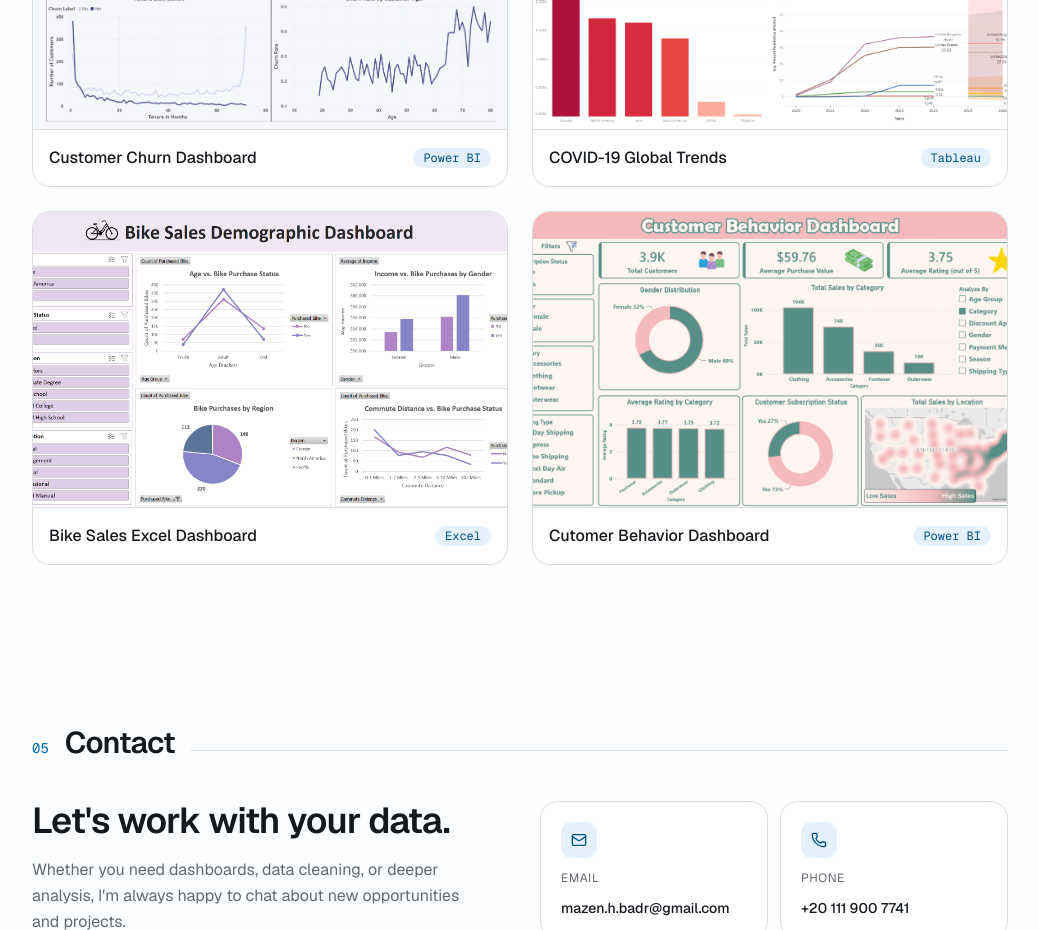
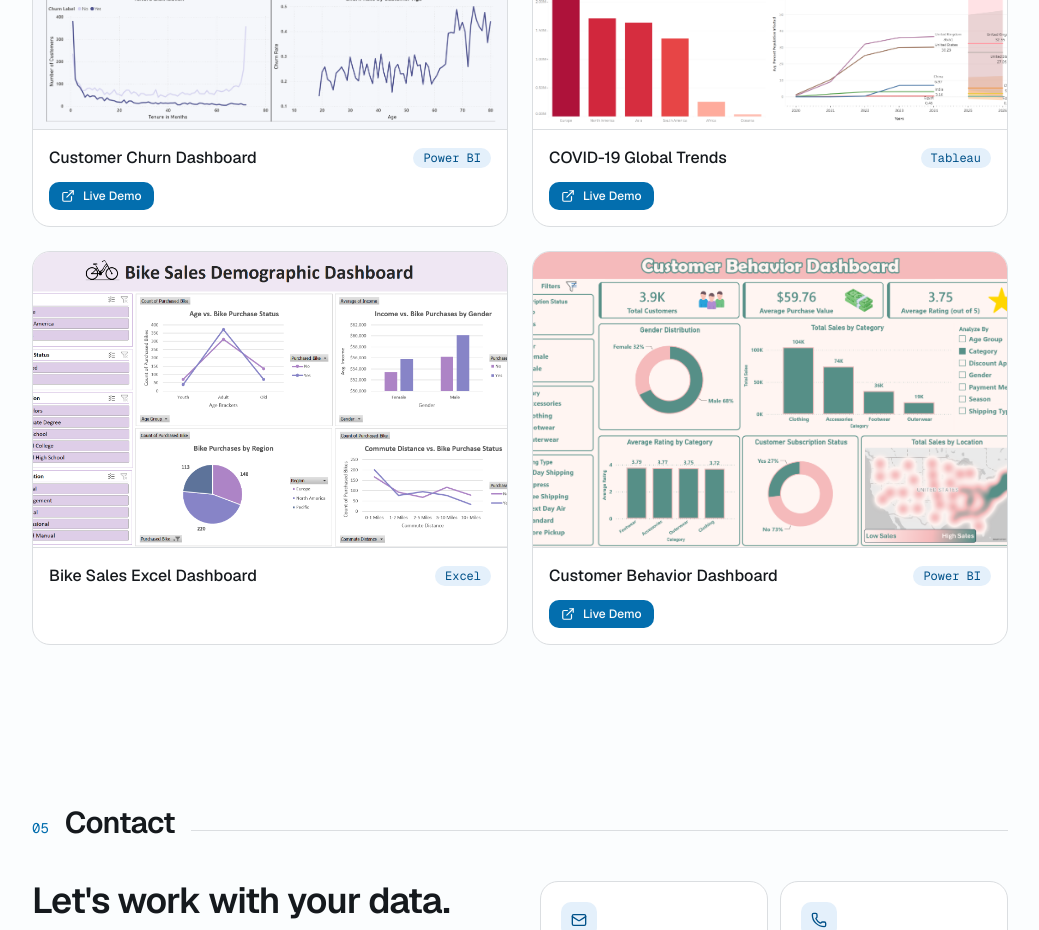
Before and after one commit to MazenHamada/Portfolio, a Next.js app: page / in a window 1280 px wide. Shown: the part 3960-4890 px from the top of the page, without its empty margins (120-1159 px from the left). Built offline with nearby package versions, Linux system fonts and the light colour scheme.

Commit message:
feat: enhance work samples with demo links and image modal
Co-authored-by: Mazen Hamada <103599372+MazenHamada@users.noreply.github.com>

```diff
--- a/components/work-samples.tsx
+++ b/components/work-samples.tsx
@@ -1,4 +1,8 @@
+"use client"
+
+import { useState } from "react"
 import { SectionHeading } from "@/components/section-heading"
+import { X, ExternalLink } from "lucide-react"
 
 const samples = [
   {
@@ -6,12 +10,14 @@ const samples = [
     tool: "Power BI",
     image: "/work/churn-dashboard.png",
     alt: "Power BI dashboard showing customer churn rate, retention metrics, and key churn drivers",
+    demoUrl: "https://app.powerbi.com/view?r=eyJrIjoiYTgwMmU3MTktYTJkNi00ODk4LTk0ODAtMzU0MzBhN2E4NmJkIiwidCI6IjAyNjU5ODhhLWU0MDQtNGRkYy1hMmEwLTY2MjUwNWMzYjc4ZiIsImMiOjh9&pageName=e924d61512c6925a6cb7",
   },
   {
     title: "COVID-19 Global Trends",
     tool: "Tableau",
     image: "/work/Covid-19 Dashboard.png",
     alt: "Tableau dashboard with world map, KPIs, and time-series of global COVID-19 cases",
+    demoUrl: "https://public.tableau.com/app/profile/mazen.hamada1636/viz/CovidDashboard_17645050732070/Dashboard1",
   },
   {
     title: "Bike Sales Excel Dashboard",
@@ -20,14 +26,18 @@ const samples = [
     alt: "Excel report visualizing bike sales",
   },
   {
-    title: "Cutomer Behavior Dashboard",
+    title: "Customer Behavior Dashboard",
     tool: "Power BI",
     image: "/work/Cutomer Behavior Dashboard.png",
-    alt: "",
+    alt: "Power BI dashboard showing customer behavior analysis and spending trends",
+    demoUrl: "https://app.powerbi.com/view?r=eyJrIjoiNWNhNGRjMDktNjg3MC00NTNjLWE4OWItMmU2YTQwNWU1OTNkIiwidCI6IjAyNjU5ODhhLWU0MDQtNGRkYy1hMmEwLTY2MjUwNWMzYjc4ZiIsImMiOjh9",
   },
 ]
 
 export function WorkSamples() {
+  const [selectedImage, setSelectedImage] = useState<string | null>(null)
+  const [selectedDemo, setSelectedDemo] = useState<string | null>(null)
+
   return (
     <section id="work" className="mx-auto max-w-5xl scroll-mt-20 px-6 py-20">
       <SectionHeading index="04" title="Work Samples" />
@@ -43,7 +53,10 @@ export function WorkSamples() {
             key={sample.title}
             className="group overflow-hidden rounded-2xl border border-border bg-card"
           >
-            <div className="aspect-[16/10] overflow-hidden border-b border-border bg-secondary">
+            <div
+              className="aspect-[16/10] cursor-pointer overflow-hidden border-b border-border bg-secondary"
+              onClick={() => setSelectedImage(sample.image)}
+            >
               {/* eslint-disable-next-line @next/next/no-img-element */}
               <img
                 src={sample.image || "/placeholder.svg"}
@@ -51,15 +64,52 @@ export function WorkSamples() {
                 className="h-full w-full object-cover transition-transform duration-300 group-hover:scale-[1.03]"
               />
             </div>
-            <figcaption className="flex items-center justify-between p-4">
-              <span className="font-medium text-foreground">{sample.title}</span>
-              <span className="rounded-full bg-accent px-2.5 py-0.5 font-mono text-xs text-accent-foreground">
-                {sample.tool}
-              </span>
+            <figcaption className="flex flex-col gap-3 p-4">
+              <div className="flex items-center justify-between">
+                <span className="font-medium text-foreground">{sample.title}</span>
+                <span className="rounded-full bg-accent px-2.5 py-0.5 font-mono text-xs text-accent-foreground">
+                  {sample.tool}
+                </span>
+              </div>
+              {sample.demoUrl && (
+                <a
+                  href={sample.demoUrl}
+                  target="_blank"
+                  rel="noopener noreferrer"
+                  className="inline-flex items-center gap-2 rounded-lg bg-primary px-3 py-1.5 text-xs font-medium text-primary-foreground transition-colors hover:opacity-90 w-fit"
+                >
+                  <ExternalLink className="h-3.5 w-3.5" />
+                  Live Demo
+                </a>
+              )}
             </figcaption>
           </figure>
         ))}
       </div>
+
+      {/* Image Modal */}
+      {selectedImage && (
+        <div
+          className="fixed inset-0 z-50 flex items-center justify-center bg-black/80 p-4"
+          onClick={() => setSelectedImage(null)}
+        >
+          <div className="relative max-h-[90vh] max-w-4xl w-full">
+            {/* eslint-disable-next-line @next/next/no-img-element */}
+            <img
+              src={selectedImage}
+              alt="Enlarged view"
+              className="h-full w-full rounded-lg object-contain"
+              onClick={(e) => e.stopPropagation()}
+            />
+            <button
+              onClick={() => setSelectedImage(null)}
+              className="absolute right-4 top-4 rounded-full bg-black/50 p-2 text-white transition-colors hover:bg-black/70"
+            >
+              <X className="h-5 w-5" />
+            </button>
+          </div>
+        </div>
+      )}
     </section>
   )
 }
```
